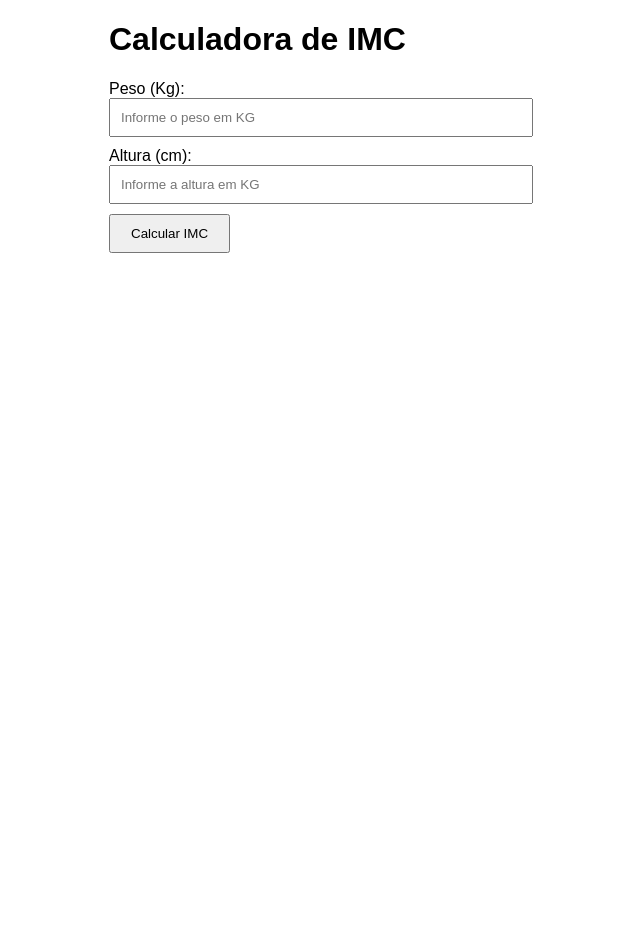
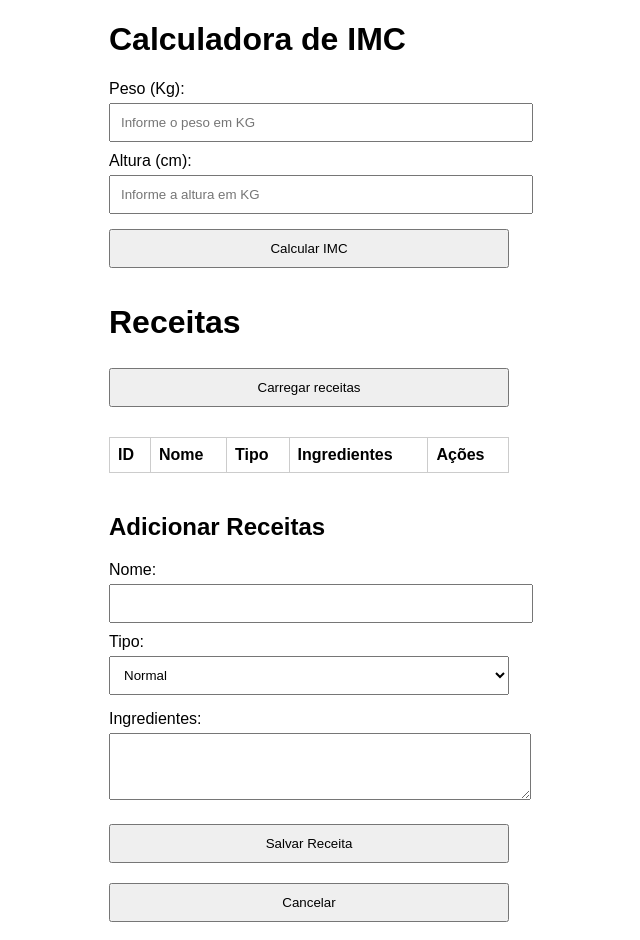
Before and after one commit to Amanyti/IMCApi, a plain HTML site: page index.html in a window 1280 px wide. Shown: the whole page, without its empty margins (331-971 px from the left). Before the commit the page ends 800 px from the top, so only its background shows below. Drawn offline with Linux system fonts and the light colour scheme.

Commit message:
UltimaAula

```diff
--- a/index.html
+++ b/index.html
@@ -23,6 +23,36 @@
         .calculator button{
             padding: 10px 20px;
         }
+
+        .section{
+            margin-bottom: 40px;
+            max-width: 600px;
+        }
+
+        input, button, select, textarea{
+            width: 100%;
+            padding: 10px;
+            margin: 5px 0px 15px;
+        }
+
+        table{
+            width: 100%;
+            border-collapse: collapse;
+            margin-top: 15px;
+        }
+
+        table, th, td{
+            border: 1px solid #ccc;
+        }
+
+        th, td{
+            padding: 8px;
+            text-align: left;
+        }
+
+        .actions button {
+            margin-right: 5px;
+        }
     </style>
 </head>
 <body>
@@ -39,9 +69,44 @@
 
         <button onclick="calculeIMC()">Calcular IMC</button>
         <div id="result"></div>
+
+        <div class="section">
+            <h1>Receitas</h1>
+            <button onclick="loadReceitas()">Carregar receitas</button>
+            <table id="receitas-table">
+            <thead>
+                <tr>
+                    <th>ID</th>
+                    <th>Nome</th>
+                    <th>Tipo</th>
+                    <th>Ingredientes</th>
+                    <th>Ações</th>
+                </tr>
+            </thead>
+            <tbody></tbody>
+        </table>
+        </div>
+        <div class="section">
+            <h2 id="form-title">Adicionar Receitas</h2>
+            <input type="hidden" id="receita-id">
+            <Label>Nome:</Label>
+            <input type="text" id="nome-receita">
+
+            <Label>Tipo:</Label>
+            <select id="tipo-receita">
+                <option value="Normal">Normal</option>
+                <option value="Fit">Fit</option>
+            </select>
+
+            <Label>Ingredientes:</Label>
+            <textarea id="ingredientes-receita" rows="3"></textarea>
+            <button onclick="saLvarReceita()">Salvar Receita</button>
+            <button onclick="resetForm()">Cancelar</button>
+        </div>
     </div>
     <script>
-        async function calculeIMC() {
+        const API_URL ='https://localhost:7249/Receita'
+        async function calculeIMC(){
             const weight = parseFloat(document.getElementById('weight').value);
             const height = parseFloat(document.getElementById('height').value) / 100;
 
@@ -50,8 +115,88 @@
                 return;
             }
 
-            const imc = weight/(height * weight);
+            const imc = weight / (height * weight);
+            fetch(`${API_URL}/${imc}`)
+            .then(response=>{
+                if(!response.ok){
+                    throw new Error('Erro de requisição')
+                }return response.json();
+            })
+            .then(data=>{
+                console.log(data);
+                document.getElementById('result').innerHTML = data.nomeReceita;
+            })
+
+            .catch (error =>{
+                console.error('Erro:', error);
+            })
+
+
         }
+        async function loadReceitas() {
+                const tbody = document.querySelector('#receitas-table tbody');
+                tbody.innerHTML = '';
+                try {
+                    const response = await fetch(API_URL);
+                    const receitas = await response.json();
+
+                    receitas.forEach(r => {
+                        const row = document.createElement('tr');
+                        row.innerHTML = `<td>${r.receitas}</td>
+                        <td>${r.nomeReceita}</td>
+                        <td>${r.tipo}</td>
+                        <td>${r.ingredientes}</td>
+                        <td class="actions">
+                            <button onClick="editarReceita(${r.receitaId})">Editar</button>
+                            <button onClick="excluirReceita(${r.receitaId})">Excluir</button>
+                        </td>`;
+                        tbody.appendChild(row);
+
+
+                    });
+                } catch(error){
+                    console.error(error);
+                    alert('Erro ao carregar receitas');
+                }
+            }
+
+            async function salvarReceita() {
+                const id = document.getElementById('receita-id').value;
+                const nome = documente.getElementById('nome-receita').value;
+                const tipo = document.getElementById('tipo-receita').value;
+                const ingredientes = document.getElementById('ingredientes-receita').value;
+
+                const payload = { nomeReceita: nome, tipo: tipo, ingredientes: ingredientes};
+
+                try{
+                    let response;
+                    if(id){
+                        response = await fetch(`${API_URL}/${id}`, {
+                            method: 'PUT', headers: {'Content-Type': 'application/json'}, body: JSON.stringify(payload)
+                        })
+                    } else{
+                        response = await fetch(API_URL,{
+                            method: 'POST',
+                            headers: {'Conten-Type': 'application/json'},
+                            body: JSON.stringify(payload)
+                        });
+                    }
+                        if(!response.ok){
+                          throw new Error('erro ao salvar');
+                        }
+                        resetForm();
+                        loadReceitas();
+
+                    } catch {
+                        console.error(error);
+                        alert(' Erro ao salvar receita');
+                    }
+                }
+
+                function editarReceita(id){
+                    fetch(`${API_URL}`)
+                }
+
     </script>
 </body>
 </html>
```
